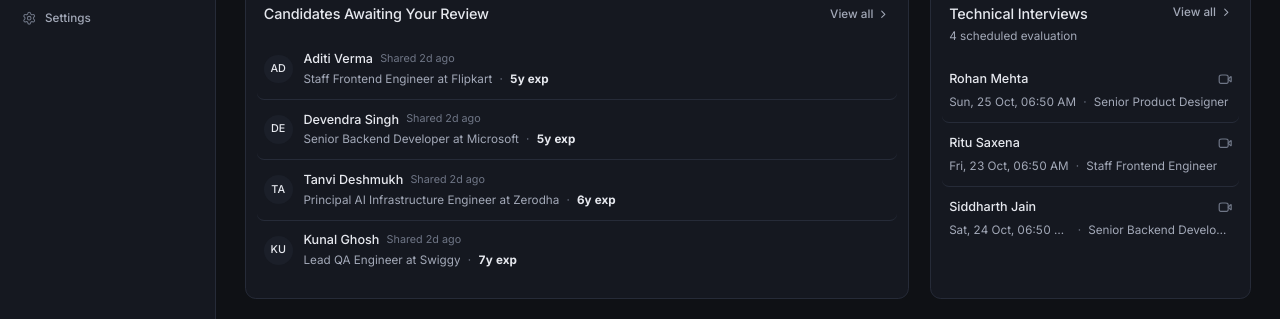
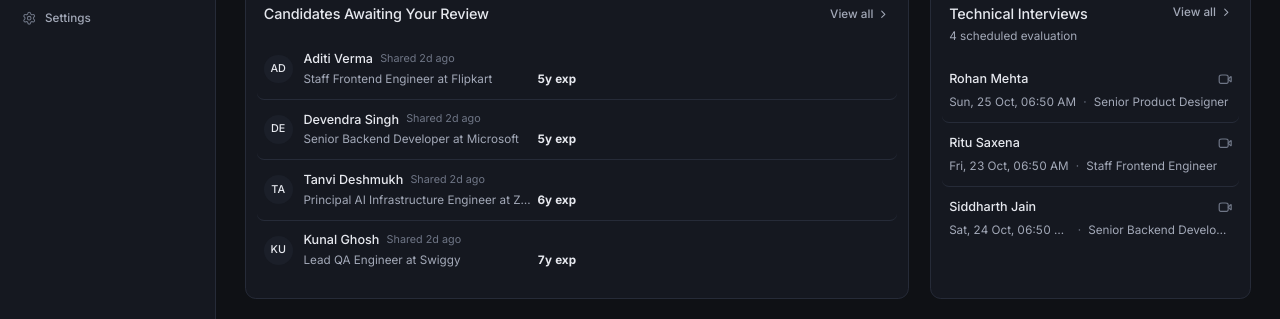
Before and after one commit to adityaworxx/HRO, a Next.js app: page / in a window 1280 px wide. Shown: the part 203-522 px from the top of the page. Built offline with nearby package versions, Linux system fonts and the light colour scheme; no server answers.

Commit message:
style(dashboard): align candidate experience in a straight line and remove separator dot

```diff
--- a/features/dashboard/components/manager-dashboard.tsx
+++ b/features/dashboard/components/manager-dashboard.tsx
@@ -187,11 +187,13 @@ export function ManagerDashboard() {
                               Shared 2d ago
                             </span>
                           </div>
-                          <div className="text-text-muted flex items-center text-[13px] leading-[20px] truncate">
-                            <span className="truncate">
+                          <div className="text-text-muted flex items-center text-[13px] leading-[20px]">
+                            <span
+                              className="w-[240px] sm:w-[260px] shrink-0 truncate"
+                              title={`${candidate.currentRole} at ${candidate.currentCompany}`}
+                            >
                               {candidate.currentRole} at {candidate.currentCompany}
                             </span>
-                            <MetaSeparator />
                             <span className="shrink-0 tabular-nums font-bold text-text">{candidate.experienceYears}y exp</span>
                           </div>
                         </div>
```
